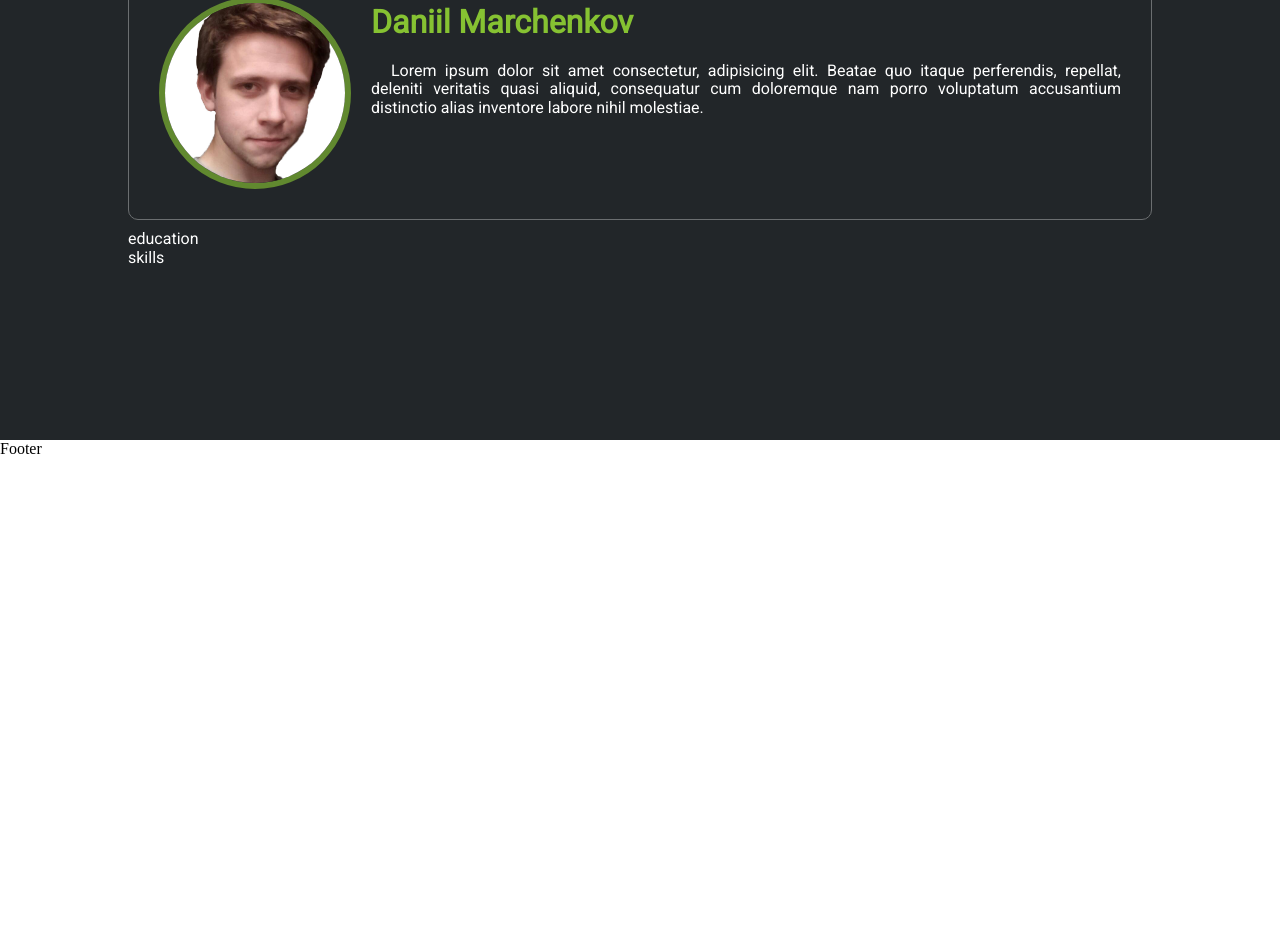
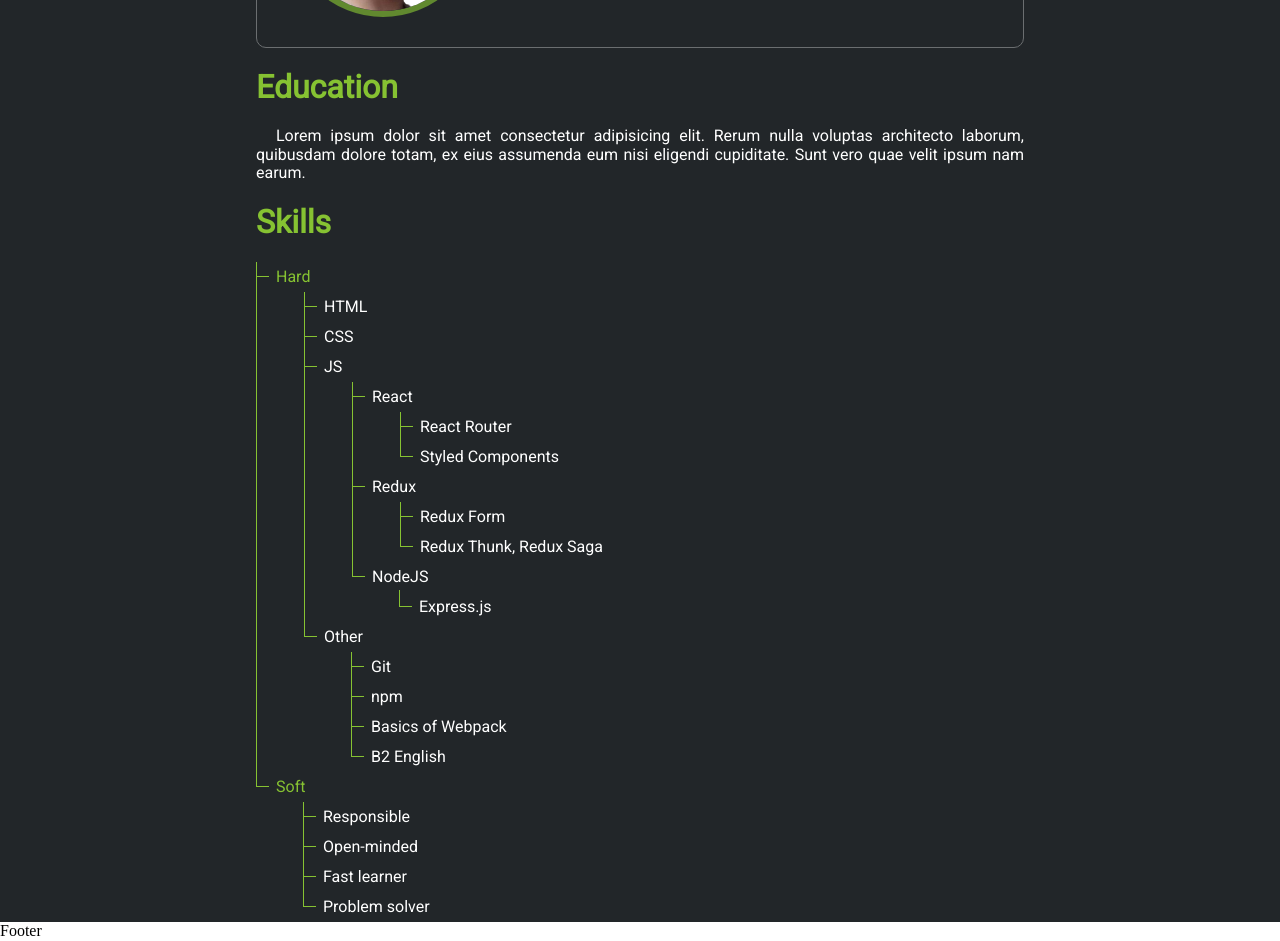
Before and after one commit to DaniilMarch/page, a React (Create React App) app: page /bio in a window 1280 px wide. Shown: the part 300-1241 px from the top of the page. Before the commit the page ends 800 px from the top, so only its background shows below. Built offline with nearby package versions, Linux system fonts and the light colour scheme.

Commit message:
added bio page

```diff
--- a/src/components/Bio.js
+++ b/src/components/Bio.js
@@ -20,8 +20,8 @@ const Bio = ({ className }) => {
           <img src={face} />
 
           <div className="bio">
-            <h1>Daniil Marchenkov</h1>
-            <p>
+            <h1 className="section-header">Daniil Marchenkov</h1>
+            <p className="section-content">
               Lorem ipsum dolor sit amet consectetur, adipisicing elit. Beatae
               quo itaque perferendis, repellat, deleniti veritatis quasi
               aliquid, consequatur cum doloremque nam porro voluptatum
@@ -29,8 +29,72 @@ const Bio = ({ className }) => {
             </p>
           </div>
         </div>
-        <div className="education">education</div>
-        <div className="skills">skills</div>
+        <div className="education">
+          <h1 className="section-header">Education</h1>
+          <p className="section-content">
+            Lorem ipsum dolor sit amet consectetur adipisicing elit. Rerum nulla
+            voluptas architecto laborum, quibusdam dolore totam, ex eius
+            assumenda eum nisi eligendi cupiditate. Sunt vero quae velit ipsum
+            nam earum.
+          </p>
+        </div>
+        <div className="skills">
+          <h1 className="section-header">Skills</h1>
+          <div className="section-content">
+            <ul>
+              <li>
+                <span className="skill-category">Hard</span>
+                <ul>
+                  <li>HTML</li>
+                  <li>CSS</li>
+                  <li>
+                    JS
+                    <ul>
+                      <li>
+                        React
+                        <ul>
+                          <li>React Router</li>
+                          <li>Styled Components</li>
+                        </ul>
+                      </li>
+                      <li>
+                        Redux
+                        <ul>
+                          <li>Redux Form</li>
+                          <li>Redux Thunk, Redux Saga</li>
+                        </ul>
+                      </li>
+                      <li>
+                        NodeJS
+                        <ul>
+                          <li>Express.js</li>
+                        </ul>
+                      </li>
+                    </ul>
+                  </li>
+                  <li>
+                    Other
+                    <ul>
+                      <li>Git</li>
+                      <li>npm</li>
+                      <li>Basics of Webpack</li>
+                      <li>B2 English</li>
+                    </ul>
+                  </li>
+                </ul>
+              </li>
+              <li>
+                <span className="skill-category">Soft</span>
+                <ul>
+                  <li>Responsible</li>
+                  <li>Open-minded</li>
+                  <li>Fast learner</li>
+                  <li>Problem solver</li>
+                </ul>
+              </li>
+            </ul>
+          </div>
+        </div>
       </div>
     </ContentWrapper>
   );
@@ -45,6 +109,52 @@ const StyledBio = styled(Bio)`
   transform: translate(0px);
   opacity: 1;
   transition: all 0.2s ease-in;
+  .section-header {
+    font-size: 2rem;
+    color: ${style.highlightText};
+    text-align: center;
+  }
+  .section-content {
+    text-align: justify;
+    text-indent: 20px;
+    ul {
+      text-indent: 0px;
+      list-style: none;
+      margin: 0;
+      padding: 0;
+      .skill-category {
+        color: ${style.highlightText};
+      }
+      li {
+        margin: 0;
+        padding: 0 7px;
+        line-height: 30px;
+        border-left: 1px solid ${style.highlightText};
+        &:last-child {
+          border-left: none;
+          &::before {
+            border-left: 1px solid ${style.highlightText};
+          }
+        }
+        &::before {
+          position: relative;
+          top: -0.3em;
+          height: 1em;
+          width: 12px;
+          content: "";
+          border-bottom: 1px solid ${style.highlightText};
+          display: inline-block;
+          left: -7px;
+          color: white;
+        }
+      }
+      ul {
+        list-style: none;
+        margin-left: 40px;
+        padding: 0;
+      }
+    }
+  }
   &.unmounted {
     transform: translate(1000px);
     opacity: 0;
@@ -79,20 +189,21 @@ const StyledBio = styled(Bio)`
     }
     .bio {
       padding: 5px 20px;
-      h1 {
-        font-size: 2rem;
-        color: ${style.highlightText};
-        text-align: center;
-      }
-      p {
-        text-align: justify;
-        text-indent: 20px;
-      }
     }
   }
 
   @media screen and (min-width: 768px) {
+    width: 60%;
     display: block;
+    .section-header {
+      font-size: 2rem;
+      color: ${style.highlightText};
+      text-align: left;
+    }
+    .section-content {
+      text-align: justify;
+      text-indent: 20px;
+    }
     .header {
       border: 1px solid ${style.secondary};
       border-radius: 10px;
@@ -101,9 +212,6 @@ const StyledBio = styled(Bio)`
         float: left;
       }
       .bio {
-        h1 {
-          text-align: left;
-        }
       }
     }
   }
--- a/src/components/ContentWrapper.js
+++ b/src/components/ContentWrapper.js
@@ -2,7 +2,7 @@ import styled from "styled-components";
 
 const ContentWrapper = styled.div`
   width: 100%;
-  height: calc(100vh - 60px);
+  min-height: calc(100vh - 60px);
   display: flex;
   flex-direction: column;
   justify-content: center;
--- a/src/components/Navbar.js
+++ b/src/components/Navbar.js
@@ -49,7 +49,7 @@ const StyledNavbar = styled(Navbar)`
   position: relative;
   z-index: 2;
   .btn-nav {
-    position: absolute;
+    position: fixed;
     right: 10px;
     top: 10px;
     cursor: pointer;
--- a/src/components/Wrapper.js
+++ b/src/components/Wrapper.js
@@ -3,9 +3,7 @@ import style from "../config/style";
 
 const Wrapper = styled.div`
   font-family: "Roboto", sans-serif;
-  overflow: hidden;
   min-height: calc(100vh - 60px);
-  height: 100%;
   background: ${style.bg};
   background-size: cover;
   background-repeat: no-repeat;
```
